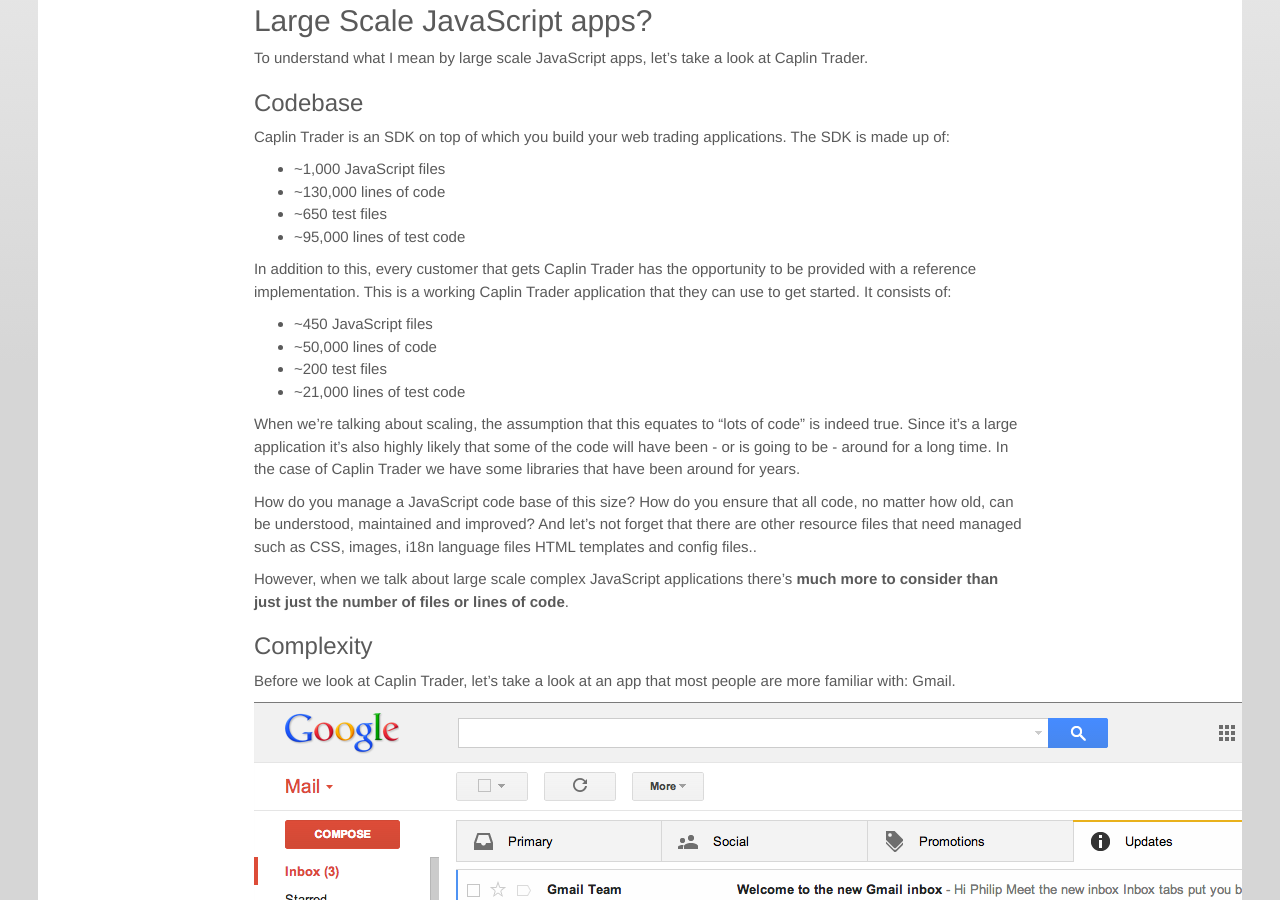
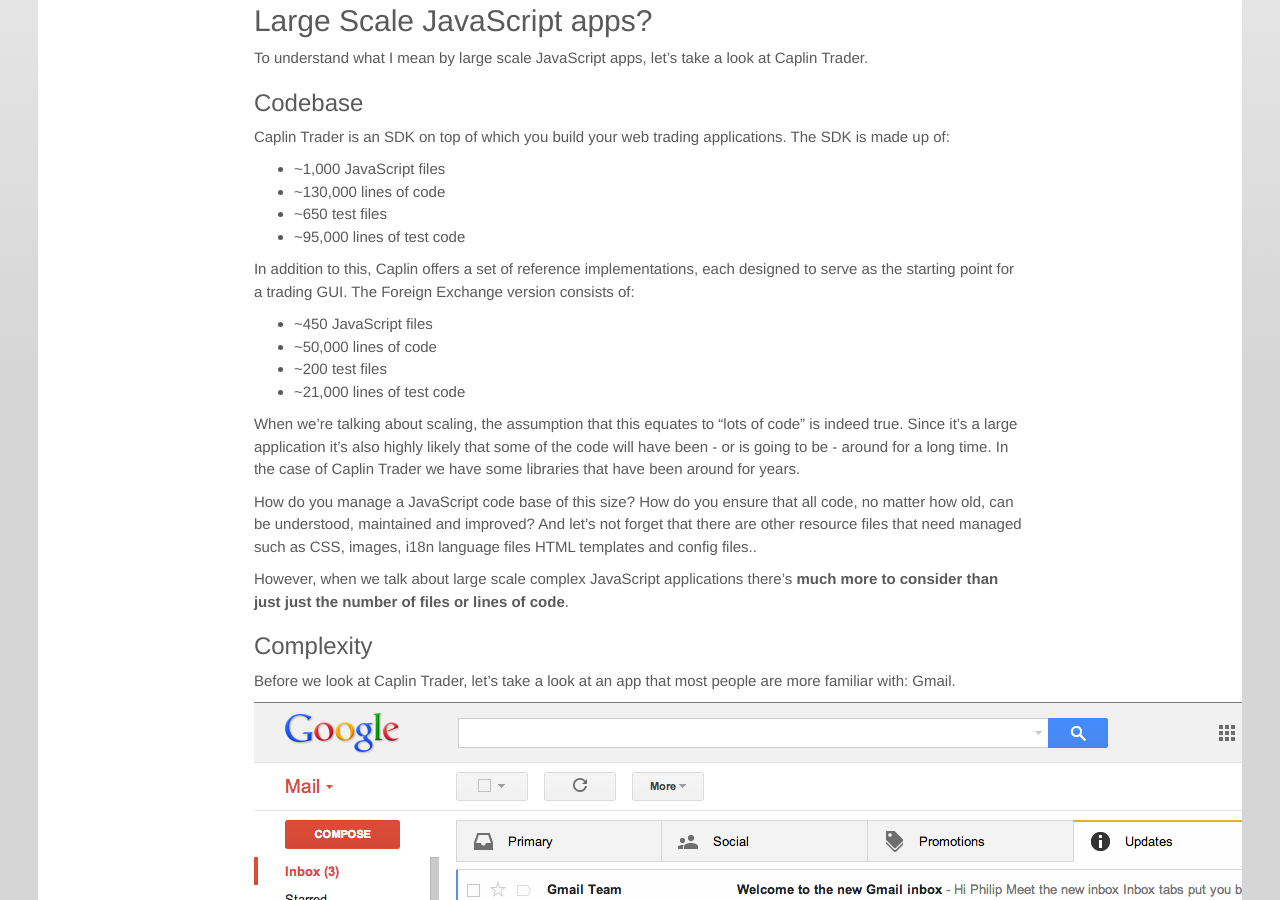
Before and after one commit to BladeRunnerJS/brjs-site, a Jekyll site: the page built from _posts/2014-01-29-large-scale-complex-javascript-apps.md, in a window 1280 px wide and 900 px high, scrolled down 647 px. Built offline with Jekyll 4.4.1, drawn with Linux system fonts in a browser that asks for light colours; nearby versions of some CDN libraries; Markdown is read by kramdown in place of the engine named in the settings; comment, search, counter and statistics services are not loaded.

Commit message:
clarifying reference implementation stuff

```diff
--- a/_posts/2014-01-29-large-scale-complex-javascript-apps.md
+++ b/_posts/2014-01-29-large-scale-complex-javascript-apps.md
@@ -32,7 +32,7 @@
 * ~650 test files
 * ~95,000 lines of test code
 
-In addition to this, every customer that gets Caplin Trader has the opportunity to be provided with a reference implementation. This is a working Caplin Trader application that they can use to get started. It consists of:
+In addition to this, Caplin offers a set of reference implementations, each designed to serve as the starting point for a trading GUI. The Foreign Exchange version consists of:
 
 * ~450 JavaScript files
 * ~50,000 lines of code
```
